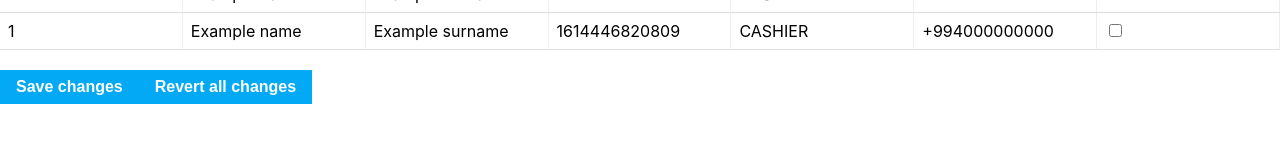
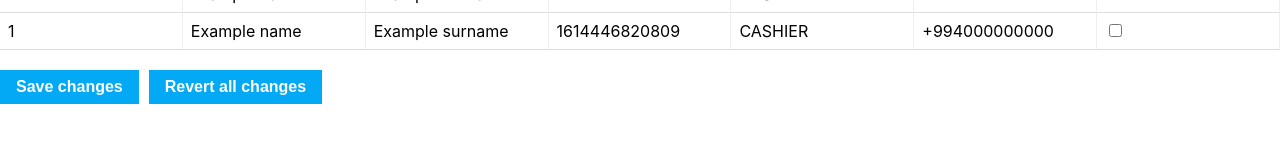
Before and after one commit to Profile/nextjs-datasheet, a Next.js app: page /sheets in a window 1280 px wide. Shown: the part 135-295 px from the top of the page. Built offline with nearby package versions, Linux system fonts and the light colour scheme.

Commit message:
Add margin for form action buttons

```diff
--- a/styles/Sheets.module.css
+++ b/styles/Sheets.module.css
@@ -8,6 +8,10 @@
     cursor: pointer;
 }
 
+.formActions button:not(:first-child) {
+    margin-left: 10px;
+}
+
 .submitAction {
     background-color: #03a9f4;
     border: none;
```
